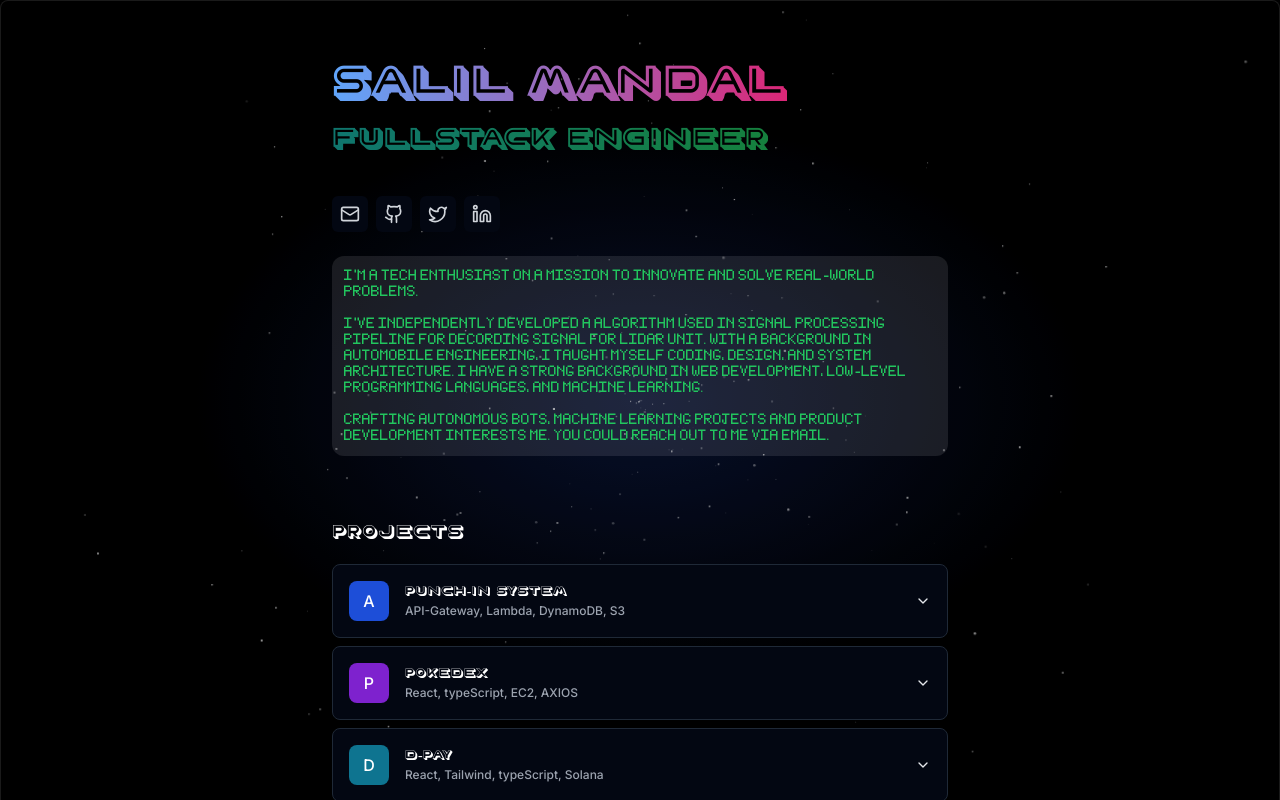
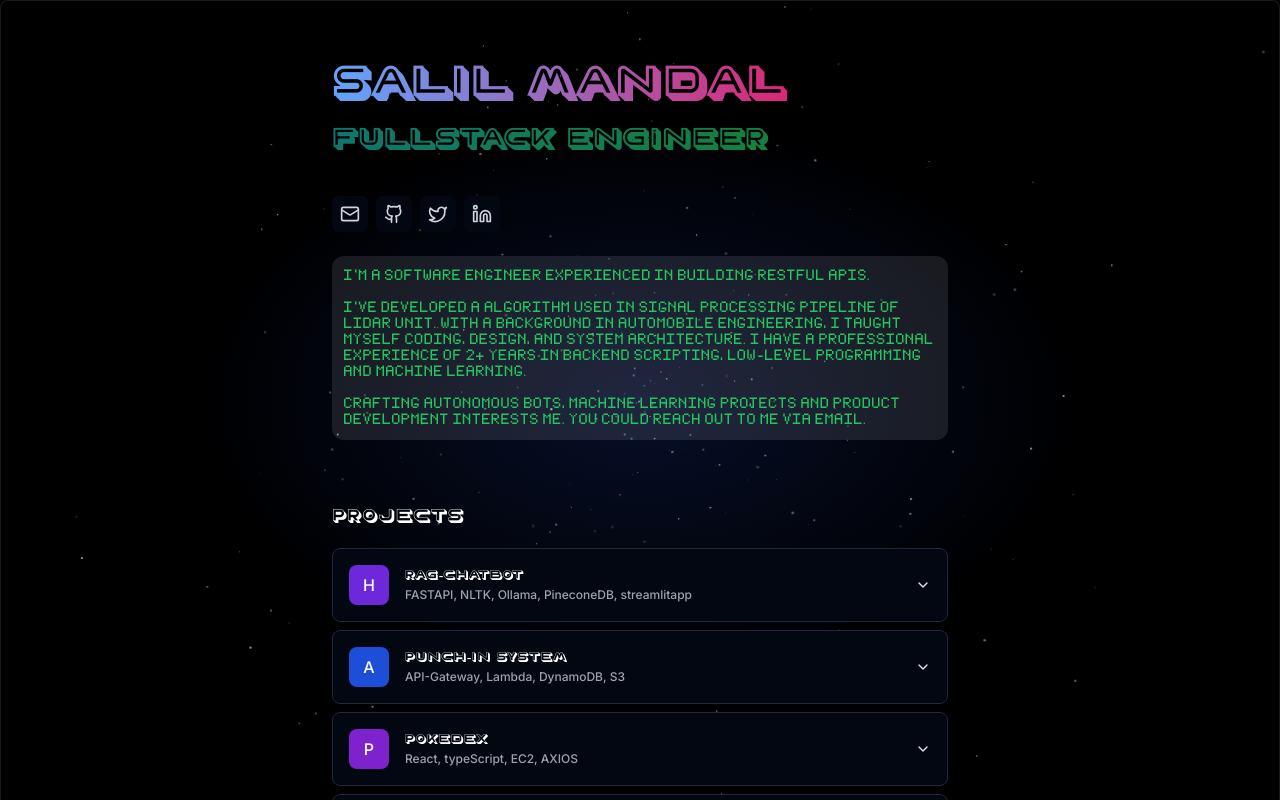
Before and after one commit to Asta1984/fluffy-octo-pancake, a Next.js app: page / in a window 1280 px wide. Shown: the top 800 px of the page. Built offline with nearby package versions, Linux system fonts and the light colour scheme.

Commit message:
new project

```diff
--- a/src/app/page.tsx
+++ b/src/app/page.tsx
@@ -65,14 +65,14 @@ const ProfilePage = () => {
             exit={{ opacity: 0 }}
           >
             {/* Bio Sections */}
-            <div className="space-y-4 font-Typewriter text-green-500 text-xs bg-slate-100/10 rounded-xl p-3">
+            <div className="space-y-4 tracking-wider font-Typewriter text-green-500 text-xs bg-slate-100/10 rounded-xl p-3">
               <p>
-                I&apos;m a tech enthusiast on a mission to innovate and solve real-world problems.
+                I&apos;m a software engineer experienced in building RESTful APIs.
               </p>
               <p>
-                I&apos;ve independently developed a algorithm used in signal processing pipeline for decording signal for LIDAR unit.
+                I&apos;ve developed a algorithm used in signal processing pipeline of LIDAR unit.
                 With a background in Automobile Engineering, I taught myself coding, design, and system architecture.
-                I have a strong background in web development, low-level programming languages, and machine learning.
+                I have a professional experience of 2+ years in backend scripting, low-level programming and machine learning.
               </p>
 
               <p>
--- a/src/constants/workExperience.ts
+++ b/src/constants/workExperience.ts
@@ -1,5 +1,18 @@
 export const workExperience = [
-  {
+
+      {
+    icon: "H",
+    company: "RAG-ChatBOT",
+    role: "FASTAPI, NLTK, Ollama, PineconeDB, streamlitapp",
+    shortdesc:
+      "",
+    desc: "A RAG based chatbot to help users navigate and resolve queries related to singapore changi Airport.",
+    bgColor: "bg-violet-700",
+    textColor: "text-white",
+    sourceCode: "https://github.com/Asta1984/hipster-upgraded-funicular.git",
+    webLink: "https://changichatairport.streamlit.app/",
+      },
+      {
     icon: "A",
     company: "Punch-IN system",
     role: "API-Gateway, Lambda, DynamoDB, S3",
```
